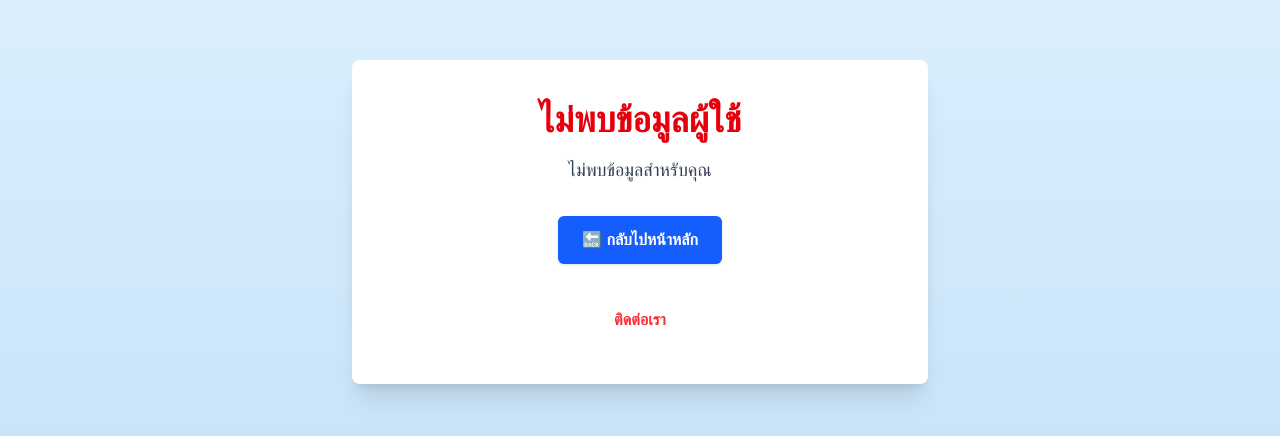
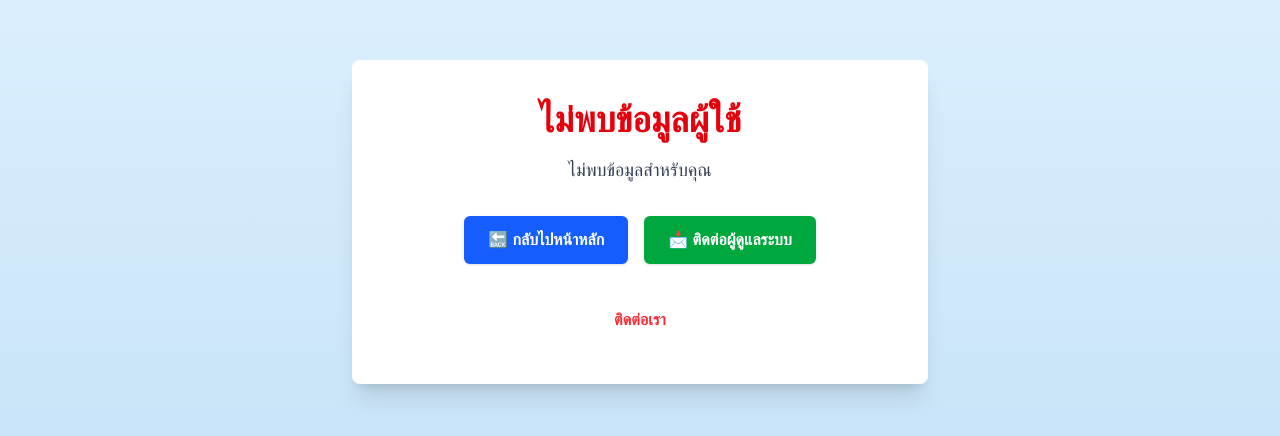
Before and after one commit to AmTeamX/raknong68, a Next.js app: page /no-user-found in a window 1280 px wide. Shown: the part 178-614 px from the top of the page. Built offline with nearby package versions, Linux system fonts and the light colour scheme.

Commit message:
add contact

```diff
--- a/src/app/no-user-found/page.tsx
+++ b/src/app/no-user-found/page.tsx
@@ -23,12 +23,12 @@ export default function NoUserFound() {
               🔙 กลับไปหน้าหลัก
             </a>
 
-            {/* <a
-              href="https://docs.google.com/forms/d/e/1FAIpQLScfLpap0vnHT3Z8okDq4WDXD0HswgcEnK22eY4Nyc-v2jh6xA/viewform?usp=dialog"
+            <a
+              href="https://lin.ee/1JQE2tE"
               className="bg-green-600 hover:bg-green-700 transition text-white font-semibold px-6 py-3 rounded-md shadow"
             >
-              📩 มั่นใจว่าลงแล้ว กรอกฟอร์มตกหล่นที่นี่เลย
-            </a> */}
+              📩 ติดต่อผู้ดูแลระบบ
+            </a>
           </div>
           <a
             href="https://www.instagram.com/smo.mahidol/"
```
